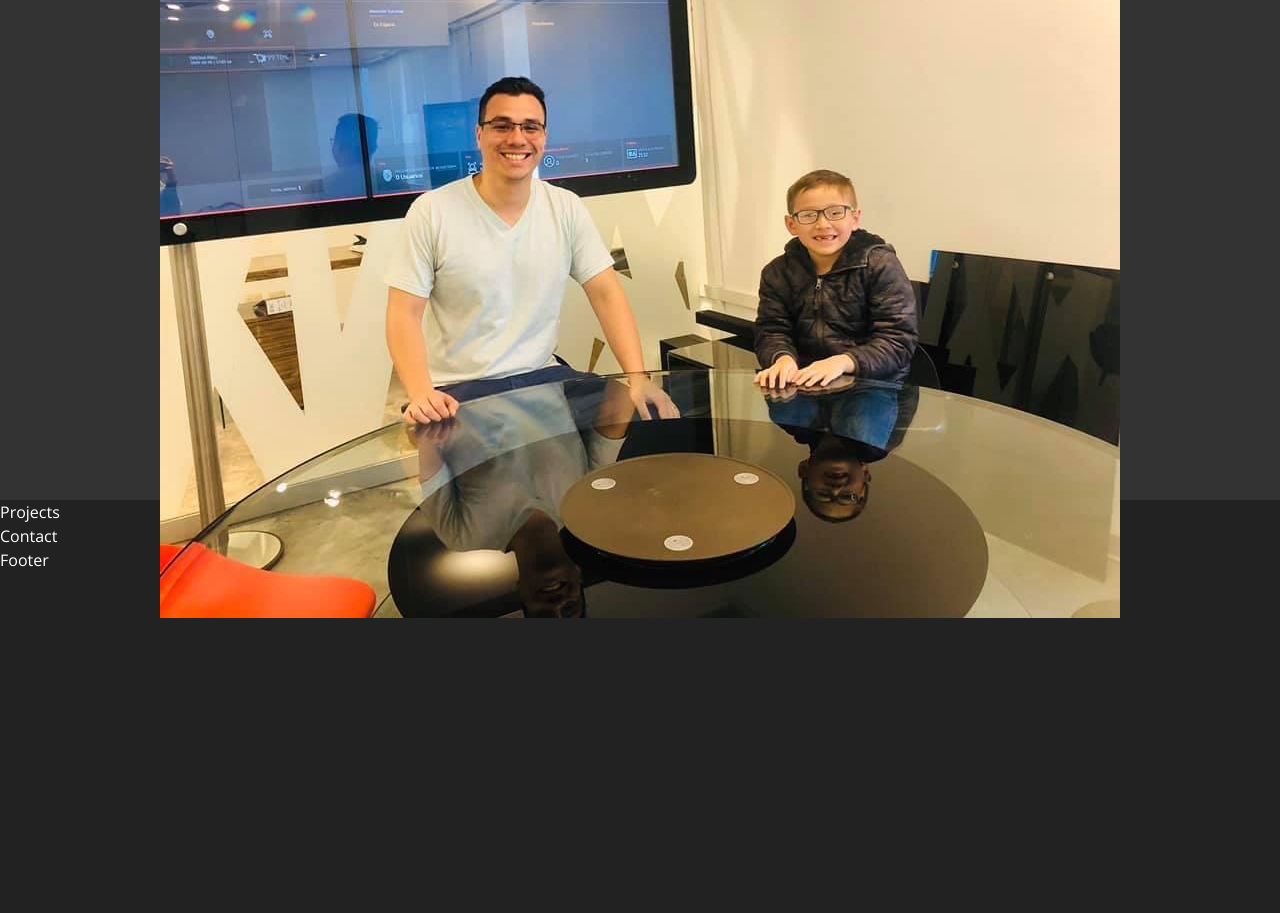
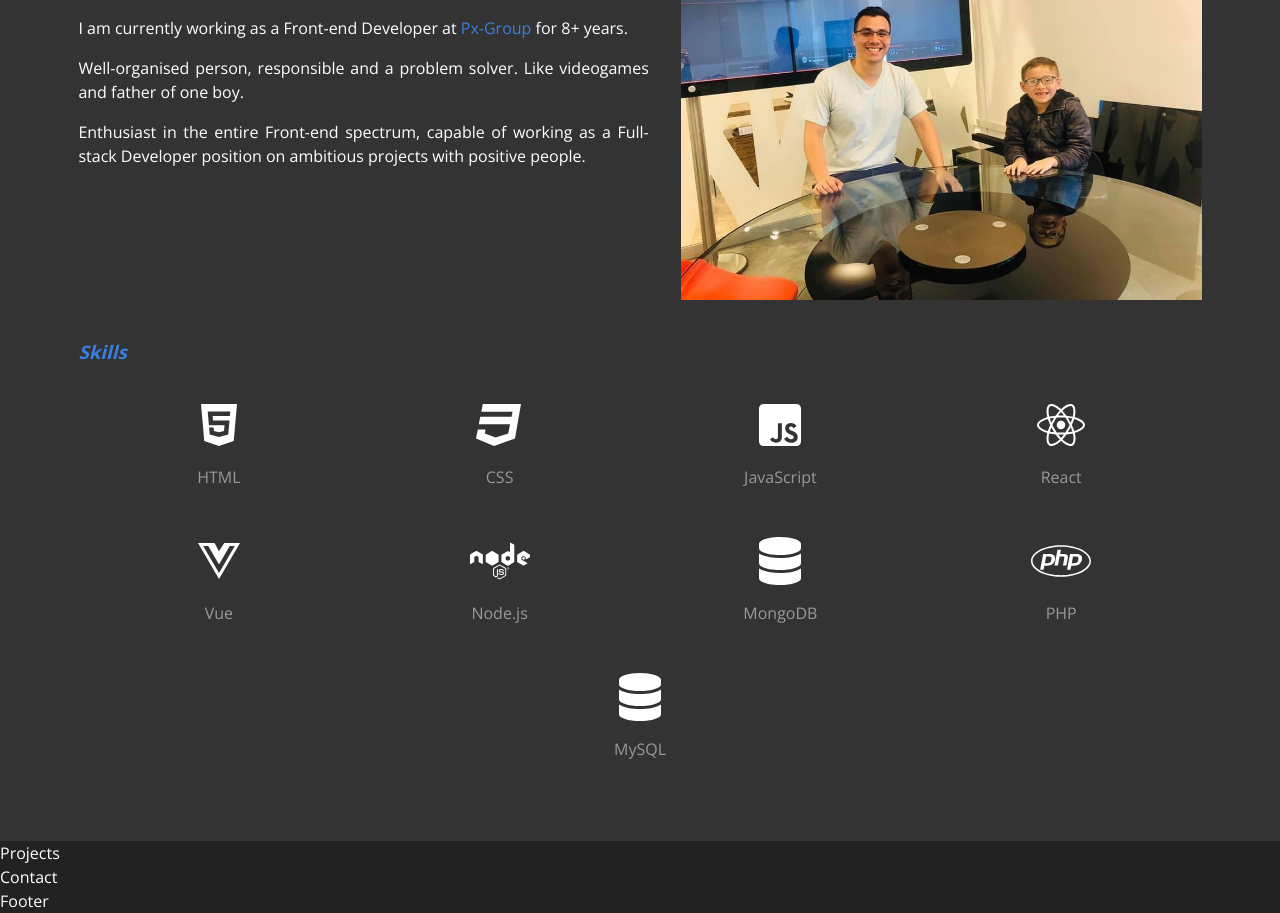
Before and after one commit to raop155/raop-portfolio, a React (Create React App) app: page / in a window 1280 px wide. Shown: the part 1100-2013 px from the top of the page. Before the commit the page ends 1724 px from the top, so only its background shows below. Built offline with nearby package versions, Linux system fonts and the light colour scheme.

Commit message:
styles(AboutMe) Add image, skills and styles in About Me section

```diff
--- a/package.json
+++ b/package.json
@@ -3,6 +3,10 @@
   "version": "0.1.0",
   "private": true,
   "dependencies": {
+    "@fortawesome/fontawesome-svg-core": "^1.2.32",
+    "@fortawesome/free-brands-svg-icons": "^5.15.1",
+    "@fortawesome/free-solid-svg-icons": "^5.15.1",
+    "@fortawesome/react-fontawesome": "^0.1.13",
     "@testing-library/jest-dom": "^5.11.4",
     "@testing-library/react": "^11.1.0",
     "@testing-library/user-event": "^12.1.10",
--- a/src/components/landing/About.jsx
+++ b/src/components/landing/About.jsx
@@ -1,11 +1,27 @@
 import React from 'react';
 import AboutMeImage from '../../assets/about_me.jpeg';
+import { FontAwesomeIcon } from '@fortawesome/react-fontawesome';
+import {
+  faGithub,
+  faLinkedin,
+  faTwitter,
+  faJsSquare,
+  faNode,
+  faReact,
+  faPhp,
+  faHtml5,
+  faCss3,
+  faVuejs,
+} from '@fortawesome/free-brands-svg-icons';
+
+import { faDatabase } from '@fortawesome/free-solid-svg-icons';
 
 const About = () => {
   return (
     <section id='about'>
       <div className='container flex'>
         <h2>About Me</h2>
+        <div className='information flex'>
           <div className='description'>
             <p>
               I am currently working as a Front-end Developer at{' '}
@@ -23,11 +39,73 @@ const About = () => {
               Developer position on ambitious projects with positive people.
             </p>
           </div>
+
           <div className='image'>
             <img src={AboutMeImage} alt='Father with son' />
             {/* <img src={require('../../assets/about_me.jpeg').default} alt='Father with son' /> */}
           </div>
-        <div className='skills'></div>
+        </div>
+
+        <h3>Skills</h3>
+        <div className='skills flex'>
+          <div className='skill'>
+            <i>
+              <FontAwesomeIcon icon={faHtml5} size='3x' />
+            </i>
+            <p>HTML</p>
+          </div>
+          <div className='skill'>
+            <i>
+              <FontAwesomeIcon icon={faCss3} size='3x' />
+            </i>
+            <p>CSS</p>
+          </div>
+          <div className='skill'>
+            <i>
+              <FontAwesomeIcon icon={faJsSquare} size='3x' />
+            </i>
+            <p>JavaScript</p>
+          </div>
+          <div className='skill'>
+            <i>
+              <FontAwesomeIcon icon={faReact} size='3x' />
+            </i>
+            <p>React</p>
+          </div>
+          <div className='skill'>
+            <i>
+              <FontAwesomeIcon icon={faVuejs} size='3x' />
+            </i>
+            <p>Vue</p>
+          </div>
+          <div className='skill'>
+            <i>
+              <FontAwesomeIcon icon={faNode} size='3x' />
+            </i>
+            <p>Node.js</p>
+          </div>
+          <div className='skill'>
+            <i>
+              <FontAwesomeIcon icon={faDatabase} size='3x' />
+            </i>
+            <p>MongoDB</p>
+          </div>
+
+          <div className='skill'>
+            <i>
+              {' '}
+              <FontAwesomeIcon icon={faPhp} size='3x' />
+            </i>
+            <p>PHP</p>
+          </div>
+
+          <div className='skill'>
+            <i>
+              <FontAwesomeIcon icon={faDatabase} size='3x' />
+            </i>
+            <p>MySQL</p>
+          </div>
+        </div>
       </div>
     </section>
   );
--- a/src/components/landing/Hero.jsx
+++ b/src/components/landing/Hero.jsx
@@ -12,7 +12,7 @@ const Hero = () => {
             product
           </i>
         </p>
-        <button class='button button--primary'>Contact Me</button>
+        <button className='button button--primary'>Contact Me</button>
       </div>
     </section>
   );
--- a/src/styles/style.scss
+++ b/src/styles/style.scss
@@ -3,7 +3,9 @@
 
 :root {
   --bg-color: #222;
+  --bg-color-light: #333;
   --text-color: #fff;
+  --gray-color: #999;
   --primary-color: #3b7fde;
 }
 
@@ -21,12 +23,17 @@ body {
 }
 
 h1,
-h2 {
+h2,
+h3 {
   color: var(--primary-color);
 }
 
 h2 {
   text-transform: uppercase;
+}
+
+h3 {
+  font-style: oblique;
 }
 
 a {
@@ -51,7 +58,7 @@ img {
 // Buttons
 .button {
   padding: 0.75em 2em;
-  color: #333;
+  color: var(--bg-color-light);
   border: none;
   cursor: pointer;
   border-radius: 5px;
@@ -74,14 +81,12 @@ img {
   display: flex;
   justify-content: center;
   align-items: center;
-  height: 100%;
 }
 
 .grid {
   display: grid;
   justify-content: center;
   align-items: center;
-  height: 100%;
   grid-template-columns: 1fr;
 }
 
@@ -91,7 +96,7 @@ img {
   top: 0;
   left: 0;
   width: 100%;
-  background: #333;
+  background: var(--bg-color-light);
   height: 75px;
   box-shadow: 0 3px 3px rgba(0, 0, 0, 0.2);
 
@@ -171,7 +176,7 @@ img {
 
   i {
     font-size: 1rem;
-    color: #999;
+    color: var(--gray-color);
   }
 
   button {
@@ -185,17 +190,23 @@ img {
 // About me
 
 #about {
-  background: #333;
-  height: calc(100vh - 75px);
-  min-height: calc(100vh - 75px);
+  background: var(--bg-color-light);
+  // height: calc(100vh - 75px);
+  // min-height: calc(100vh - 75px);
+
+  h2,
+  h3 {
+    margin-top: 0;
+  }
 
   .container {
     flex-direction: column;
     align-items: flex-start;
   }
 
-  h2 {
-    margin-top: 0;
+  .information {
+    flex-direction: column;
+    margin-bottom: 2em;
   }
 
   .image {
@@ -203,4 +214,41 @@ img {
     text-align: center;
     // width: 500px;
   }
+
+  p {
+    text-align: justify;
+  }
+
+  .skills {
+    width: 100%;
+    flex-wrap: wrap;
+    // justify-content: space-between;
+
+    .skill {
+      text-align: center;
+      padding: 1em;
+      min-width: 150px;
+      flex: 1 0 25%;
+
+      i {
+        height: 150px;
+      }
+
+      p {
+        text-align: center;
+        color: var(--gray-color);
+      }
+    }
+  }
+
+  @media (min-width: 760px) {
+    .information {
+      flex-direction: row;
+    }
+
+    .image {
+      min-width: 400px;
+      margin-left: 2em;
+    }
+  }
 }
```
Also changed, not shown: 2 other files (tests, documents, lock files or other folders). Lines whose indentation alone changed are shown as unchanged.
